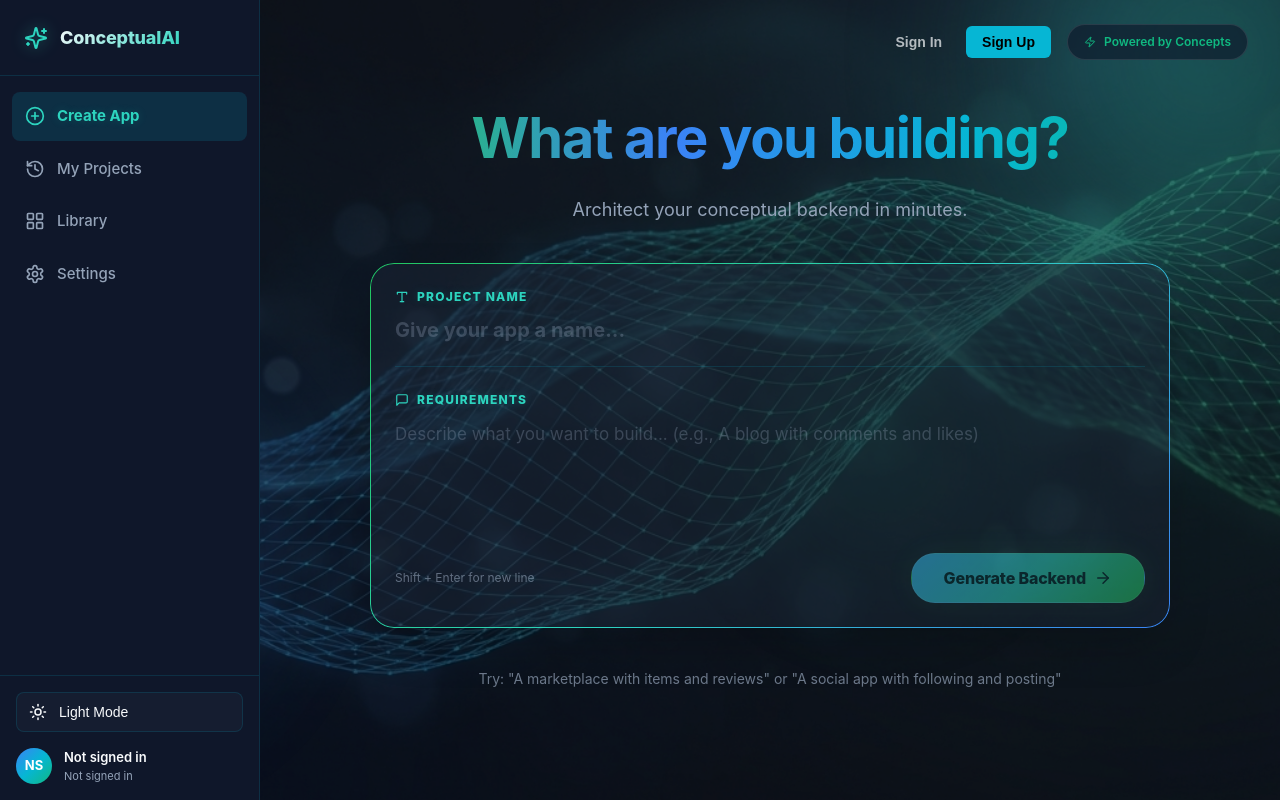
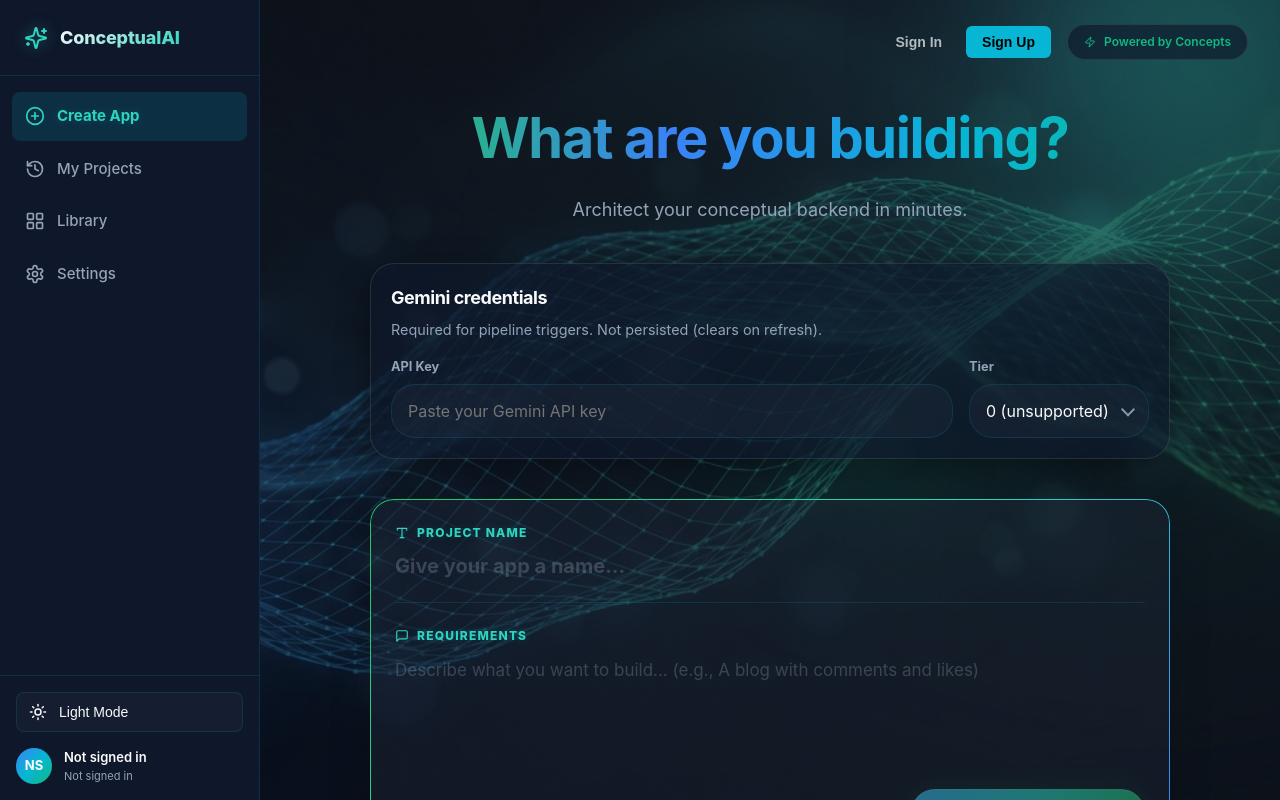
Before and after one commit to ameng10/ConceptualAIFrontend, a Vue app: page / in a window 1280 px wide. Built offline with nearby package versions, Linux system fonts and the light colour scheme.

Commit message:
added api key credential box

```diff
--- a/src/components/AppDescriptionInput.vue
+++ b/src/components/AppDescriptionInput.vue
@@ -3,7 +3,7 @@ import { ref } from 'vue'
 import { ArrowRight, Type, MessageSquare } from 'lucide-vue-next'
 
 const emit = defineEmits<{
-  (e: 'submit', description: string, name: string): void
+  (e: 'submit', description: string, name: string, done: (ok: boolean, errorMessage?: string) => void): void
 }>()
 
 const description = ref('')
@@ -13,7 +13,13 @@ const isSubmitting = ref(false)
 const handleSubmit = () => {
   if (!description.value || !name.value) return
   isSubmitting.value = true
-  emit('submit', description.value, name.value)
+  emit('submit', description.value, name.value, (ok, errorMessage) => {
+    isSubmitting.value = false
+    // If parent reports error, keep inputs intact so the user can retry.
+    // (Error presentation is handled by the parent view.)
+    void errorMessage
+    void ok
+  })
 }
 </script>
 
--- /dev/null
+++ b/src/services/gemini-credentials.ts
@@ -0,0 +1,52 @@
+import { computed, ref } from 'vue'
+
+export type GeminiTier = '0' | '1' | '2' | '3'
+
+const apiKey = ref('')
+const tier = ref<GeminiTier>('0')
+
+export function useGeminiCredentials() {
+  const isTierSupported = computed(() => tier.value === '1' || tier.value === '2' || tier.value === '3')
+  const hasApiKey = computed(() => apiKey.value.trim().length > 0)
+  const isValid = computed(() => hasApiKey.value && isTierSupported.value)
+
+  const setApiKey = (value: string) => {
+    apiKey.value = value
+  }
+
+  const setTier = (value: GeminiTier) => {
+    tier.value = value
+  }
+
+  const clear = () => {
+    apiKey.value = ''
+    tier.value = '0'
+  }
+
+  return {
+    apiKey,
+    tier,
+    isTierSupported,
+    hasApiKey,
+    isValid,
+    setApiKey,
+    setTier,
+    clear,
+  }
+}
+
+export function getGeminiHeadersOrThrow(): Record<string, string> {
+  const key = apiKey.value.trim()
+  if (!key) {
+    throw new Error('Missing Gemini API Key. Add it in Settings or on the Create Project page.')
+  }
+
+  if (!(tier.value === '1' || tier.value === '2' || tier.value === '3')) {
+    throw new Error('Invalid Gemini tier. Tier 0 is unsupported; select 1, 2, or 3.')
+  }
+
+  return {
+    'X-Gemini-Api-Key': key,
+    'X-Gemini-Tier': tier.value,
+  }
+}
--- a/src/views/CreateProject.vue
+++ b/src/views/CreateProject.vue
@@ -6,6 +6,7 @@ import AppDescriptionInput from '@/components/AppDescriptionInput.vue'
 import ClarificationDialog from '@/components/ClarificationDialog.vue'
 import AuthModal from '@/components/AuthModal.vue'
 import { projectApi, authApi, authState } from '@/services/api'
+import { useGeminiCredentials } from '@/services/gemini-credentials'
 import { Sparkles, Zap, User as UserIcon, LogOut } from 'lucide-vue-next'
 
 const router = useRouter()
@@ -21,6 +22,14 @@ const openAuthModal = (mode: 'login' | 'register') => {
 const currentProjectId = ref('')
 const currentUser = ref(null as any) // Simple reactive user state
 const isSignedIn = ref(authState.isSignedIn())
+
+const {
+  apiKey: geminiApiKey,
+  tier: geminiTier,
+  isValid: isGeminiValid,
+  isTierSupported: isGeminiTierSupported,
+} = useGeminiCredentials()
+const geminiError = ref('')
 
 const syncAuthFromStorage = () => {
   currentUser.value = authState.get()
@@ -49,8 +58,23 @@ const handleLogout = async () => {
     currentUser.value = null
 }
 
-const handleProjectSubmit = async (description: string, name: string) => {
+const handleProjectSubmit = async (
+  description: string,
+  name: string,
+  done: (ok: boolean, errorMessage?: string) => void,
+) => {
   try {
+    geminiError.value = ''
+    if (!isGeminiValid.value) {
+      geminiError.value = !geminiApiKey.value.trim()
+        ? 'Missing Gemini API Key.'
+        : !isGeminiTierSupported.value
+          ? 'Tier 0 is unsupported. Select tier 1, 2, or 3.'
+          : 'Invalid Gemini credentials.'
+      done(false, geminiError.value)
+      return
+    }
+
     // Ensure User is Authenticated (Auto-Guest if NOT logged in)
     let userId = authState.getUserId()
     if (!userId) {
@@ -82,10 +106,28 @@ const handleProjectSubmit = async (description: string, name: string) => {
       },
     })
 
+    done(true)
+
   } catch (error) {
     console.error('Failed to create project:', error)
-    const msg = error instanceof Error ? error.message : String(error)
+    const anyErr = error as any
+    const status = anyErr?.response?.status as number | undefined
+    const data = anyErr?.response?.data as any
+
+    const serverMsg =
+      typeof data === 'string'
+        ? data
+        : data?.error || data?.message || (data ? JSON.stringify(data) : '')
+
+    const msg =
+      status && serverMsg
+        ? `Request failed (${status}): ${serverMsg}`
+        : error instanceof Error
+          ? error.message
+          : String(error)
+
     alert(msg || 'Failed to start project. Please check if the backend is running.')
+    done(false, msg || 'Failed to start project.')
   }
 }
 
@@ -124,6 +166,38 @@ const handleClarificationSubmit = async (answers: Record<string, string>) => {
       <div class="hero">
         <h1 class="animated-gradient-text">What are you building?</h1>
         <p class="subtitle">Architect your conceptual backend in minutes.</p>
+      </div>
+
+      <div class="glass byok-card fade-in">
+        <h2 class="byok-title">Gemini credentials</h2>
+        <p class="byok-subtitle">Required for pipeline triggers. Not persisted (clears on refresh).</p>
+
+        <div class="byok-grid">
+          <div class="field">
+            <label class="label">API Key</label>
+            <input
+              v-model="geminiApiKey"
+              type="password"
+              class="input"
+              placeholder="Paste your Gemini API key"
+              autocomplete="off"
+            />
+          </div>
+
+          <div class="field">
+            <label class="label">Tier</label>
+            <div class="select-wrap">
+              <select v-model="geminiTier" class="input tier-select">
+                <option value="0">0 (unsupported)</option>
+                <option value="1">1</option>
+                <option value="2">2</option>
+                <option value="3">3</option>
+              </select>
+            </div>
+          </div>
+        </div>
+
+        <div v-if="geminiError" class="error-msg">{{ geminiError }}</div>
       </div>
 
       <div class="input-wrapper">
@@ -270,4 +344,80 @@ h1 {
   color: var(--text-dim);
   opacity: 0.7;
 }
+
+.error-msg {
+  color: rgba(239, 68, 68, 0.95);
+  font-size: 0.8125rem;
+  margin-top: 0.75rem;
+}
+
+.byok-card {
+  width: 100%;
+  max-width: 800px;
+  margin: 0 auto;
+  padding: 1.25rem;
+}
+
+.byok-title {
+  font-size: 1.125rem;
+  margin: 0;
+}
+
+.byok-subtitle {
+  margin-top: 0.5rem;
+  color: var(--text-dim);
+  font-size: 0.9rem;
+}
+
+.byok-grid {
+  margin-top: 1rem;
+  display: grid;
+  grid-template-columns: 1fr 180px;
+  gap: 1rem;
+  align-items: end;
+}
+
+.field {
+  display: flex;
+  flex-direction: column;
+  gap: 0.5rem;
+}
+
+.label {
+  font-size: 0.8rem;
+  font-weight: 700;
+  color: var(--text-dim);
+}
+
+.select-wrap {
+  position: relative;
+}
+
+.tier-select {
+  appearance: none;
+  -webkit-appearance: none;
+  -moz-appearance: none;
+  padding-right: 2.5rem;
+  cursor: pointer;
+}
+
+.select-wrap::after {
+  content: '';
+  position: absolute;
+  right: 1rem;
+  top: 50%;
+  width: 8px;
+  height: 8px;
+  border-right: 2px solid var(--text-dim);
+  border-bottom: 2px solid var(--text-dim);
+  transform: translateY(-65%) rotate(45deg);
+  pointer-events: none;
+  opacity: 0.9;
+}
+
+@media (max-width: 640px) {
+  .byok-grid {
+    grid-template-columns: 1fr;
+  }
+}
 </style>
--- a/src/views/Settings.vue
+++ b/src/views/Settings.vue
@@ -1,5 +1,8 @@
 <script setup lang="ts">
 import { Settings, User, Bell, Shield, Zap } from 'lucide-vue-next'
+import { useGeminiCredentials } from '@/services/gemini-credentials'
+
+const { apiKey: geminiApiKey, tier: geminiTier } = useGeminiCredentials()
 </script>
 
 <template>
@@ -35,6 +38,28 @@ import { Settings, User, Bell, Shield, Zap } from 'lucide-vue-next'
           <section class="settings-section">
             <h3>Appearance</h3>
             <p>Theme settings are available in the sidebar footer.</p>
+          </section>
+
+          <section class="settings-section">
+            <h3>Gemini credentials</h3>
+            <p class="muted">Used for pipeline triggers. Not persisted (clears on refresh).</p>
+
+            <div class="field-group">
+              <label>API Key</label>
+              <input v-model="geminiApiKey" type="password" class="input" placeholder="Paste your Gemini API key" autocomplete="off" />
+            </div>
+
+            <div class="field-group">
+              <label>Tier</label>
+              <div class="select-wrap">
+                <select v-model="geminiTier" class="input tier-select">
+                  <option value="0">0 (unsupported)</option>
+                  <option value="1">1</option>
+                  <option value="2">2</option>
+                  <option value="3">3</option>
+                </select>
+              </div>
+            </div>
           </section>
         </main>
       </div>
@@ -137,4 +162,36 @@ h1 {
 .btn-primary {
   align-self: flex-start;
 }
+
+.muted {
+  color: var(--text-dim);
+  margin-top: -0.75rem;
+  margin-bottom: 1.25rem;
+}
+
+.select-wrap {
+  position: relative;
+}
+
+.tier-select {
+  appearance: none;
+  -webkit-appearance: none;
+  -moz-appearance: none;
+  padding-right: 2.5rem;
+  cursor: pointer;
+}
+
+.select-wrap::after {
+  content: '';
+  position: absolute;
+  right: 1rem;
+  top: 50%;
+  width: 8px;
+  height: 8px;
+  border-right: 2px solid var(--text-dim);
+  border-bottom: 2px solid var(--text-dim);
+  transform: translateY(-65%) rotate(45deg);
+  pointer-events: none;
+  opacity: 0.9;
+}
 </style>
```
Also changed, not shown: src/services/api.ts (+25 -4 lines).
